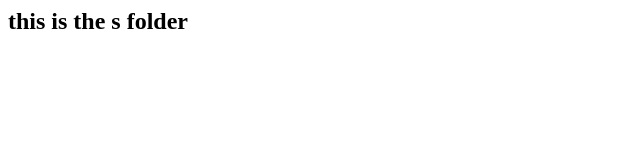
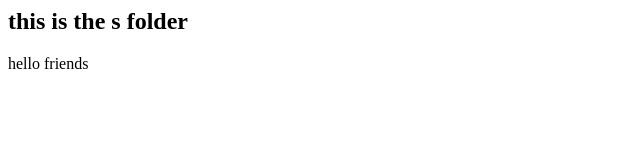
Before and after one commit to sanket1110/san, a plain HTML site: page index.html in a window 1280 px wide. Shown: the whole page, without its empty margins (0-640 px from the left). Drawn offline with Linux system fonts and the light colour scheme.

Commit message:
added index

```diff
--- a/index.html
+++ b/index.html
@@ -1,5 +1,6 @@
 <html>
 <body>
  <h2> this is the s folder</h2>
+hello friends
 </body>
 </html>
```
